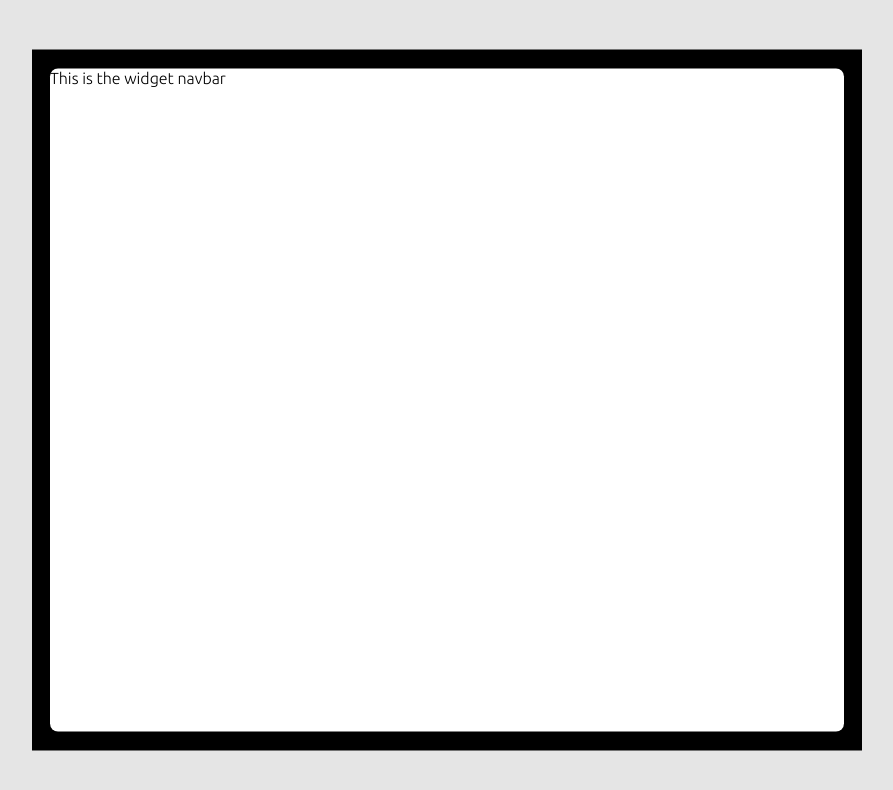
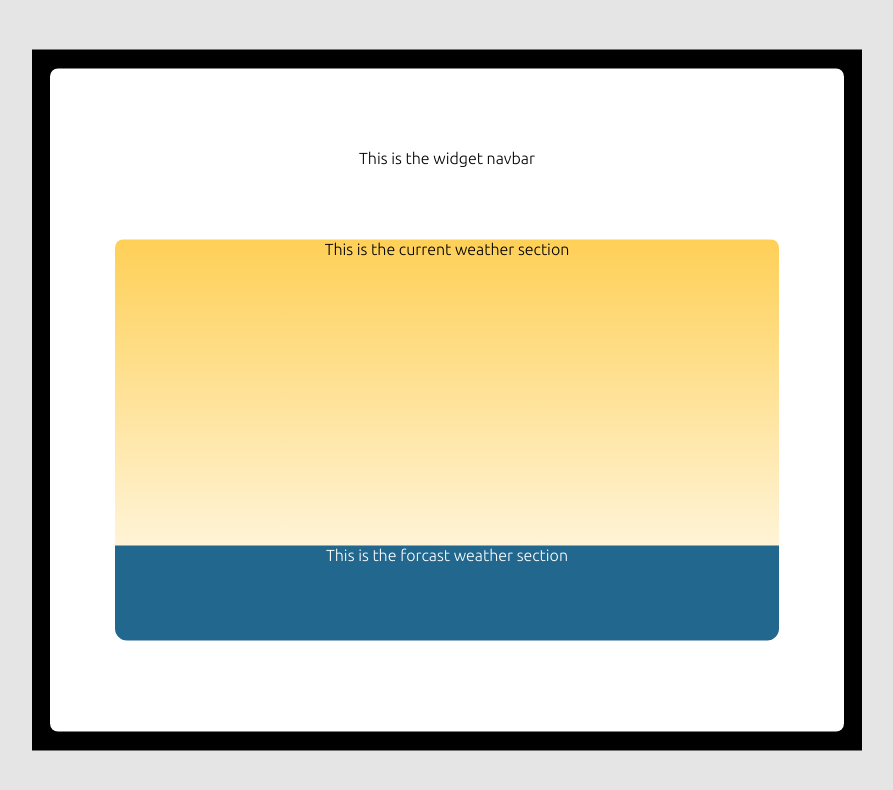
Before and after one commit to roscolil/yourcall-dev-challenge, a React (Create React App) app: page / in a window 1280 px wide. Shown: the top 790 px of the page, without its empty margins (193-1086 px from the left). Built offline with nearby package versions, Linux system fonts and the light colour scheme.

Commit message:
style(src/components): rough in main widget elements with borders/backgrounds

```diff
--- a/src/components/Container/Container.ts
+++ b/src/components/Container/Container.ts
@@ -2,11 +2,13 @@ import styled from 'styled-components';
 
 const StyledContainer = styled.div`
   position: relative;
+  display: flex;
   width: 794px;
   height: 663px;
   margin: 19px 18px;
   border-radius: 8px;
   background: #FFFFFF;
+  justify-content: center;
 `;
 
 export default StyledContainer;
--- a/src/components/Container/index.tsx
+++ b/src/components/Container/index.tsx
@@ -1,17 +1,33 @@
-import React from 'react';
+import React from 'react'
+import Current from '../Current'
+import Forecast from '../Forecast'
 import NavBar from '../NavBar'
 import StyledContainer from './Container'
+import styled from 'styled-components'
 
-interface Props {
+const Wrapper = styled.div`
+  position: absolute;
+  display: flex;
+  flex-direction: column;
+  margin: 171px auto 85px auto;
+  justify-content: center;
+  width: 664px;
+  height: 401px;
+`
+
+interface ContainerProps {
 
 }
 
-function Container(props: Props) {
-  return (
-    <StyledContainer>
-      <NavBar />
-    </StyledContainer>
-  );
-}
+const Container: React.FC<ContainerProps> = ({ }) =>
+(
+  <StyledContainer>
+    <NavBar />
+    <Wrapper>
+      <Current />
+      <Forecast />
+    </Wrapper>
+  </StyledContainer>
+);
 
 export default Container;
--- a/src/components/Current/Current.ts
+++ b/src/components/Current/Current.ts
@@ -1,7 +1,14 @@
 import styled from 'styled-components';
 
 const StyledCurrent = styled.div`
-
+  position: absolute;
+  display: block;
+  height: 100%;
+  width: 100%;
+  /* margin: 171px 65px 85px 65px; */
+  background: linear-gradient(180deg, #FFD057 0%, rgba(240, 190, 143, 0) 100%);
+  border-radius: 8px 8px 0 0;
+  text-align: center;
 `;
 
 export default StyledCurrent;
--- a/src/components/Current/index.tsx
+++ b/src/components/Current/index.tsx
@@ -1,4 +1,3 @@
-import * as React from 'react';
 import StyledCurrent from './Current'
 interface Props {
 
@@ -6,7 +5,7 @@ interface Props {
 function Current(props: Props) {
   return (
     <StyledCurrent>
-
+      <span>This is the current weather section</span>
     </StyledCurrent>
   );
 }
--- a/src/components/Forecast/Forecast.ts
+++ b/src/components/Forecast/Forecast.ts
@@ -1,7 +1,15 @@
 import styled from 'styled-components';
 
 const StyledForecast = styled.div`
-
+  position: absolute;
+  top: 76.31%;
+  display: block;
+  color: #FFFFFF;
+  background: #21678E;
+  border-radius: 0 0 12px 12px;
+  text-align: center;
+  width: 100%;
+  height: 95px;
 `;
 
 export default StyledForecast;
--- a/src/components/Forecast/index.tsx
+++ b/src/components/Forecast/index.tsx
@@ -1,13 +1,12 @@
-import * as React from 'react';
+import React from 'react';
 import StyledForecast from './Forecast'
-
 interface Props {
 
 }
 function Forecast(props: Props) {
   return (
     <StyledForecast>
-
+      <span>This is the forcast weather section</span>
     </StyledForecast>
   );
 }
--- a/src/components/NavBar/NavBar.ts
+++ b/src/components/NavBar/NavBar.ts
@@ -1,6 +1,10 @@
 import styled from 'styled-components';
 
 const StyledNavBar = styled.div`
+  display: flex;
+  margin-top: 80px;
+  width: 100%;
+  justify-content: center;
 `;
 
 export default StyledNavBar;
--- a/src/components/NavBar/index.tsx
+++ b/src/components/NavBar/index.tsx
@@ -7,7 +7,7 @@ interface Props {
 function NavBar(props: Props) {
   return (
     <StyledNavBar>
-      <p>This is the widget navbar</p>
+      <span>This is the widget navbar</span>
     </StyledNavBar>
   );
 }
--- a/src/components/WeatherCard/index.tsx
+++ b/src/components/WeatherCard/index.tsx
@@ -1,17 +1,15 @@
-import * as React from 'react';
-import Container from "../Container";
+import Container from "../Container"
 import StyledWeatherCard from './WeatherCard'
 
-interface Props {
+interface WeatherCardProps {
 
 }
 
-function WeatherCard(props: Props) {
-  return (
-    <StyledWeatherCard>
-      <Container />
-    </StyledWeatherCard>
-  );
-}
+const WeatherCard: React.FC<WeatherCardProps> = ({ }) =>
+(
+  <StyledWeatherCard>
+    <Container />
+  </StyledWeatherCard>
+);
 
 export default WeatherCard;
```
Also changed, not shown: src/components/Img/index.tsx (+6 -7 lines), 1 other file (tests, documents, lock files or other folders).
